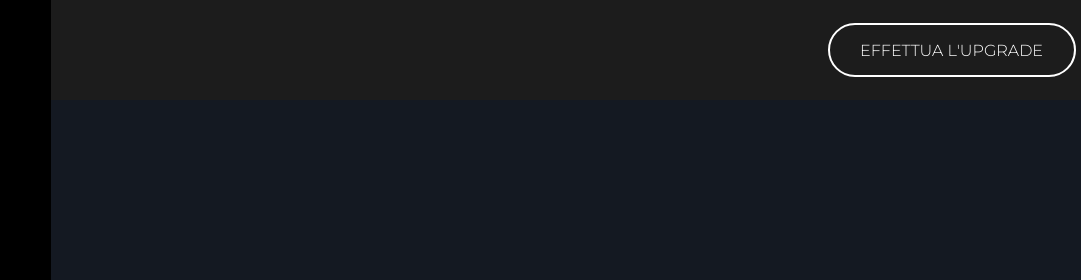
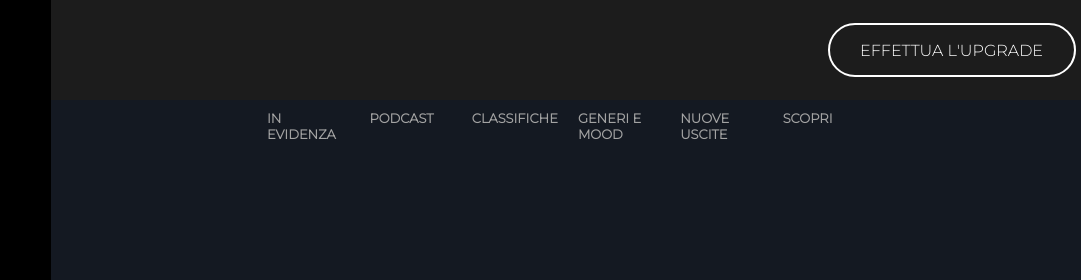
Before and after one commit to Pierre297/html-css-spotifyweb, a plain HTML site: page index.html in a window 1280 px wide. Shown: the top 280 px of the page, 199-1280 px from the left. Drawn offline with Linux system fonts and the light colour scheme.

Commit message:
nav main

```diff
--- a/css/style.css
+++ b/css/style.css
@@ -138,6 +138,41 @@ main {
   background-color: rgb(20 25 34);
 }
 
+#nav-main ul {
+  /* list-style-type: none; */
+  color: rgb(163 163 163);
+  display: flex;
+}
+
+#nav-main {
+  display: flex;
+  justify-content: center;
+}
+
+.hlist {
+  display: flex;
+  width: 60%;
+  padding: 0;
+  margin: 0;
+}
+
+.hlist li {
+  list-style-type: none;
+  box-sizing: border-box;
+  padding: 10px;
+  width: 100%;
+  font-size: 13px;
+}
+
+@media screen and (max-width: 768px) {
+  .hlist {
+    flex-wrap: wrap;
+  }
+  .hlist li {
+    width: 50%;
+  }
+}
+
 /* PLAYER */
 
 #player {
--- a/index.html
+++ b/index.html
@@ -73,8 +73,19 @@
           </div>
         </section>
       </aside>
-
-      <main></main>
+      <!-- MAIN -->
+      <main>
+        <nav id="nav-main">
+          <ul class="hlist">
+            <li>IN EVIDENZA</li>
+            <li>PODCAST</li>
+            <li>CLASSIFICHE</li>
+            <li>GENERI E MOOD</li>
+            <li>NUOVE USCITE</li>
+            <li>SCOPRI</li>
+          </ul>
+        </nav>
+      </main>
     </div>
 
     <footer id="player">
```
